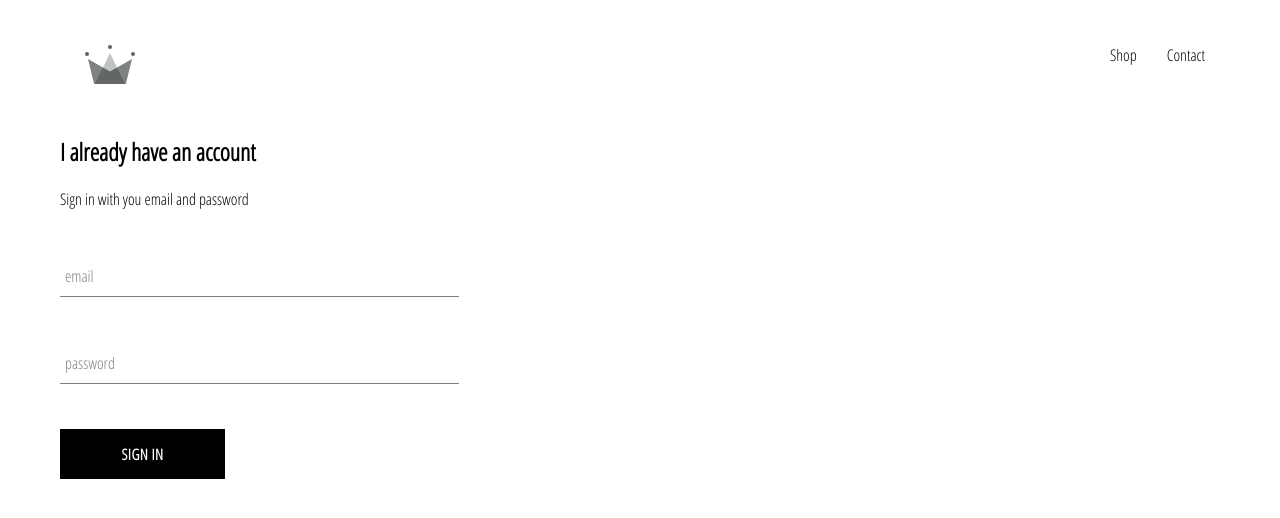
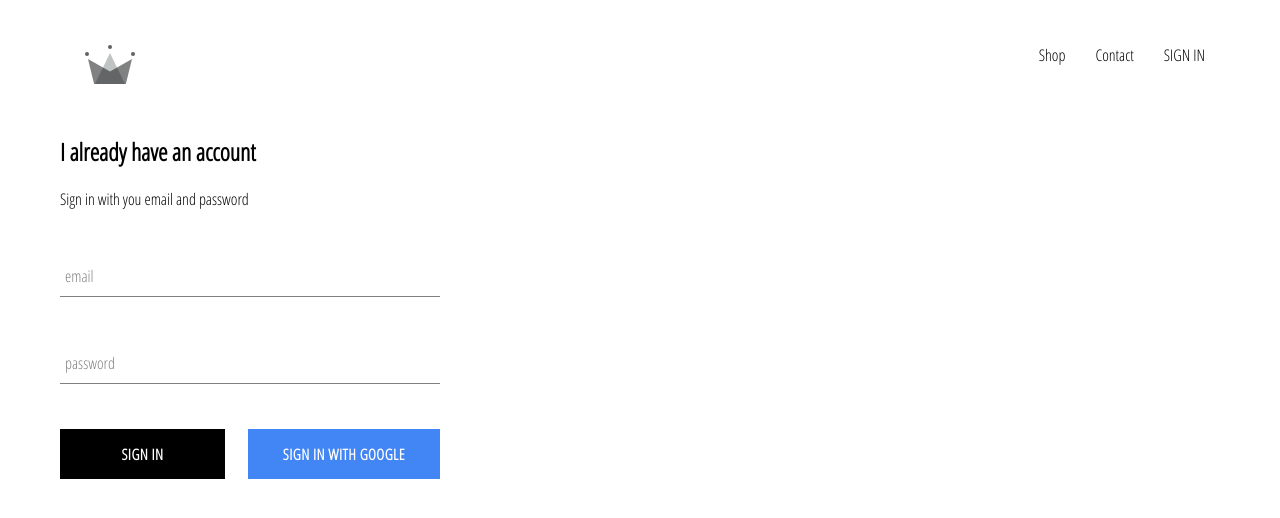
Before and after one commit to davidwu1010/react-ecomm-project, a React (Create React App) app: page /signin in a window 1280 px wide. Shown: the top 518 px of the page. Built offline with nearby package versions, Linux system fonts and the light colour scheme; no server answers.

Commit message:
Add sign in

```diff
--- a/package.json
+++ b/package.json
@@ -6,6 +6,7 @@
     "@testing-library/jest-dom": "^4.2.4",
     "@testing-library/react": "^9.5.0",
     "@testing-library/user-event": "^7.2.1",
+    "firebase": "^7.14.2",
     "node-sass": "^4.13.1",
     "react": "^16.13.1",
     "react-dom": "^16.13.1",
--- a/src/App.css
+++ b/src/App.css
@@ -7,3 +7,7 @@
    text-decoration: none;
    color: black;
  }
+
+ * {
+   box-sizing: border-box;
+ }
--- a/src/App.js
+++ b/src/App.js
@@ -7,11 +7,35 @@
 import ShopPage from './pages/shop/shop.component'
 import Header from './components/header/header.component';
 import SignInAndSignUpPage from './pages/sign-in-and-sign-up/sign-in-and-sign-up.component';
+import { auth } from './firebase/firebase.utils';
 
-function App() {
+class App extends React.Component {
+  constructor() {
+    super();
+
+    this.state = {
+      currentUser: null
+    }
+  }
+
+  unsubscribeFromAuth = null;
+
+  componentDidMount() {
+    this.unsubscribeFromAuth = auth.onAuthStateChanged(user => {
+      this.setState({ currentUser: user });
+
+      console.log(user);
+    })
+  }
+
+  componentWillUnmount() {
+    this.unsubscribeFromAuth();
+  }
+
+  render() {
     return (
       <div>
-      <Header />
+        <Header currentUser={this.state.currentUser} />
         <Switch>
           <Route exact path='/' component={HomePage} />
           <Route path='/shop' component={ShopPage} />
@@ -20,5 +44,6 @@
       </div>
     );
   }
+}
 
 export default App;
--- a/src/components/custom-button/custom-button.component.jsx
+++ b/src/components/custom-button/custom-button.component.jsx
@@ -1,9 +1,9 @@
 import React from 'react';
 
-import './custome-button.styles.scss';
+import './custom-button.styles.scss';
 
-const CustomButton = ({ children, ...otherProps }) => (
-    <button className="custom-button">
+const CustomButton = ({ children, isGoogleSignIn, ...otherProps }) => (
+    <button className={`${isGoogleSignIn ? 'google-sign-in' : ''} custom-button`} {...otherProps}>
         {children}
     </button>
 )
--- a/src/components/custom-button/custome-button.styles.scss
+++ b/src/components/custom-button/custom-button.styles.scss
@@ -19,4 +19,13 @@
     color: black;
     border: 1px solid black;
   }
+
+  &.google-sign-in {
+    background-color: #4285f4;
+    color: white;
+      &:hover {
+        background-color: #357ae8;
+        border: none;
+      }
+  }
 }
--- a/src/components/header/header.component.jsx
+++ b/src/components/header/header.component.jsx
@@ -1,11 +1,13 @@
 import React from 'react';
 import { Link } from 'react-router-dom';
+
+import { auth } from '../../firebase/firebase.utils';
 
 import { ReactComponent as Logo } from '../../assets/clown.svg';
 
 import './header.styles.scss';
 
-const Header = () => (
+const Header = ({ currentUser }) => (
     <div className='header'>
         <Link className='logo-container' to='/'>
             <Logo className='logo' />
@@ -17,6 +19,12 @@
             <Link className='option' to='/contact'>
                 Contact
             </Link>
+            {
+                currentUser ?
+                <div className='option' onClick={() => auth.signOut()}>SIGN OUT</div>
+                :
+                <Link className='option' to='/signin'>SIGN IN</Link>
+            }
         </div>
     </div>
 )
--- a/src/components/header/header.styles.scss
+++ b/src/components/header/header.styles.scss
@@ -20,6 +20,7 @@
 
     .option {
       padding: 10px 15px;
+      cursor: pointer;
     }
   }
 }
--- a/src/components/sign-in/sign-in.component.jsx
+++ b/src/components/sign-in/sign-in.component.jsx
@@ -2,6 +2,8 @@
 
 import FormInput from '../form-input/form-input.component';
 import CustomButton from '../custom-button/custom-button.component';
+
+import { signinWithGoogle } from '../../firebase/firebase.utils';
 
 import './sign-in.styles.scss';
 
@@ -36,7 +38,10 @@
                 <form onSubmit={this.handleSubmit}>
                     <FormInput name="email" type="email" value={this.state.email} handleChange={this.handleChange} label="email" required/>
                     <FormInput name="password" type="password" value={this.state.password} handleChange={this.handleChange} label="password" required/>
-                    <CustomButton type="submit">Sign in </CustomButton>
+                    <div className="buttons">
+                        <CustomButton type="submit">Sign in </CustomButton>
+                        <CustomButton onClick={signinWithGoogle} isGoogleSignIn>Sign in with Google</CustomButton>
+                    </div>
                 </form>
             </div>
         )
--- a/src/components/sign-in/sign-in.styles.scss
+++ b/src/components/sign-in/sign-in.styles.scss
@@ -1,9 +1,14 @@
 .sign-in {
-    width: 30vw;
+    width: 380px;
     display: flex;
     flex-direction: column;
 
     .title {
         margin: 10px 0;
     }
+
+    .buttons {
+        display: flex;
+        justify-content: space-between;
+    }
 }
--- /dev/null
+++ b/src/firebase/firebase.utils.js
@@ -0,0 +1,25 @@
+import firebase from 'firebase/app';
+import 'firebase/firestore';
+import 'firebase/auth';
+
+const config = {
+    apiKey: "AIzaSyAKP2Vzn5lz2w0xnSHk_VCNz_JkR6d5lGg",
+    authDomain: "crwn-db-9830a.firebaseapp.com",
+    databaseURL: "https://crwn-db-9830a.firebaseio.com",
+    projectId: "crwn-db-9830a",
+    storageBucket: "crwn-db-9830a.appspot.com",
+    messagingSenderId: "524522125079",
+    appId: "1:524522125079:web:d1b32a889312364adfe952",
+    measurementId: "G-HPDMLDECSZ"
+}
+
+firebase.initializeApp(config);
+
+export const auth = firebase.auth();
+export const firestore = firebase.firestore();
+
+const provider = new firebase.auth.GoogleAuthProvider();
+provider.setCustomParameters({ prompt: 'select_account' });
+export const signinWithGoogle = () => auth.signInWithPopup(provider);
+
+export default firebase;
```
Also changed, not shown: 1 other file (tests, documents, lock files or other folders). Lines whose indentation alone changed are shown as unchanged.
